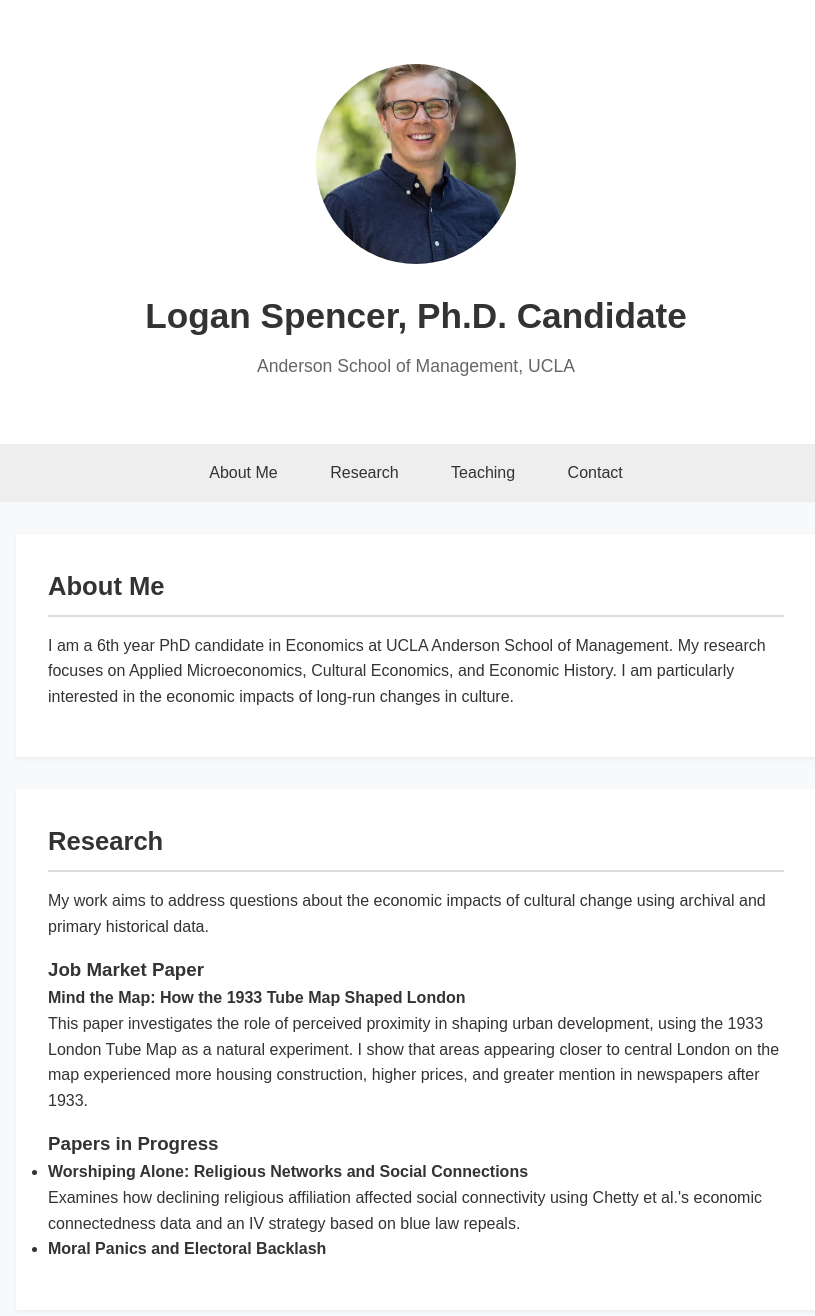
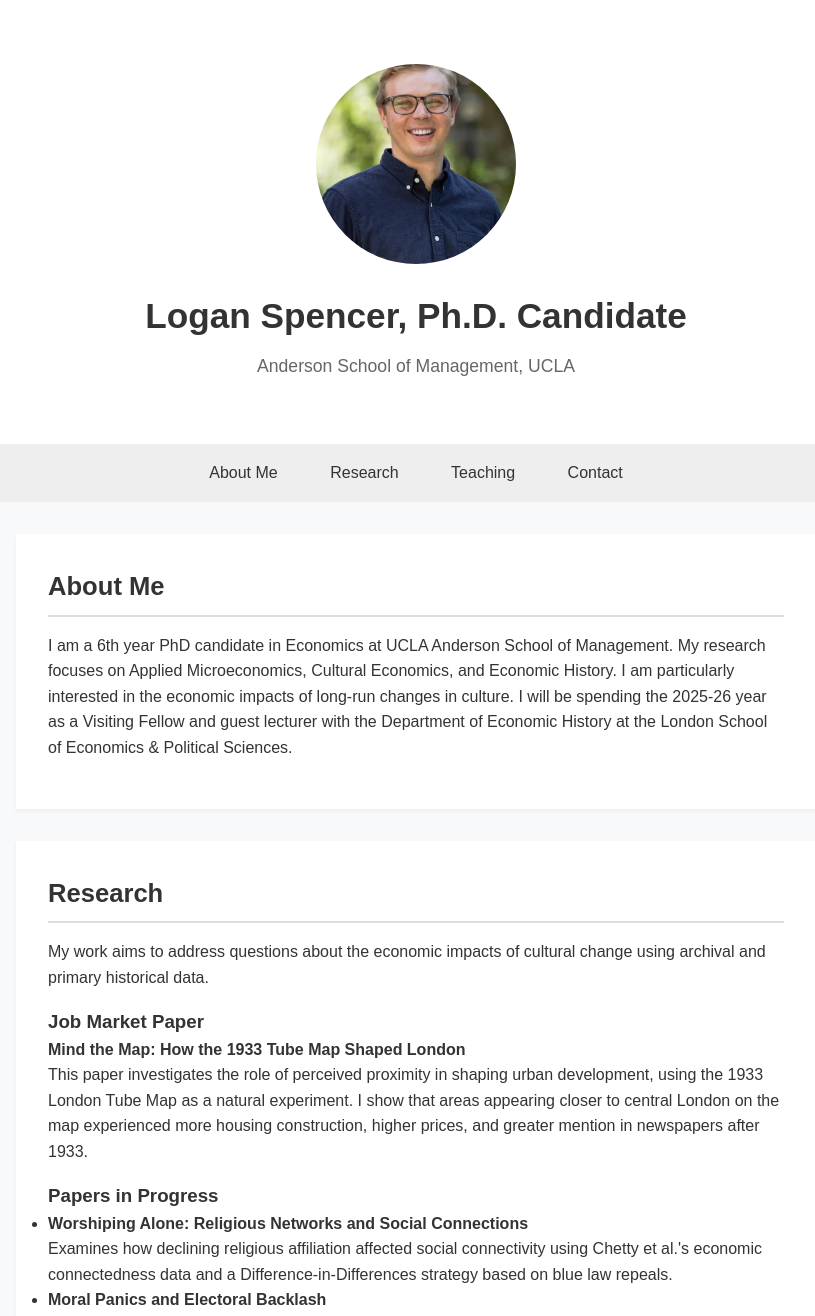
Before and after one commit to lrwspencer/lrwspencer.github.io, a plain HTML site: page index.html in a window 1280 px wide. Shown: the top 1316 px of the page, without its empty margins (224-1039 px from the left). Drawn offline with Linux system fonts and the light colour scheme.

Commit message:
Update index.html

```diff
--- a/index.html
+++ b/index.html
@@ -89,7 +89,7 @@
         width: 200px;
         height: 200px;
         object-fit: cover;
-        object-position: 50% 33%;
+        object-position: 50% 40%;
         border-radius: 50%;
         margin-bottom: 1rem;
       " />
@@ -109,7 +109,7 @@
 
   <section id="about">
     <h2>About Me</h2>
-    <p>I am a 6th year PhD candidate in Economics at UCLA Anderson School of Management. My research focuses on Applied Microeconomics, Cultural Economics, and Economic History. I am particularly interested in the economic impacts of long-run changes in culture.</p>
+    <p>I am a 6th year PhD candidate in Economics at UCLA Anderson School of Management. My research focuses on Applied Microeconomics, Cultural Economics, and Economic History. I am particularly interested in the economic impacts of long-run changes in culture. I will be spending the 2025-26 year as a Visiting Fellow and guest lecturer with the Department of Economic History at the London School of Economics & Political Sciences.</p>
   </section>
 
   <section id="research">
@@ -122,7 +122,7 @@
     <h3>Papers in Progress</h3>
     <ul>
       <li><strong>Worshiping Alone: Religious Networks and Social Connections</strong><br />
-      Examines how declining religious affiliation affected social connectivity using Chetty et al.'s economic connectedness data and an IV strategy based on blue law repeals.</li>
+      Examines how declining religious affiliation affected social connectivity using Chetty et al.'s economic connectedness data and a Difference-in-Differences strategy based on blue law repeals.</li>
       <li><strong>Moral Panics and Electoral Backlash</strong></li>
     </ul>
   </section>
```
